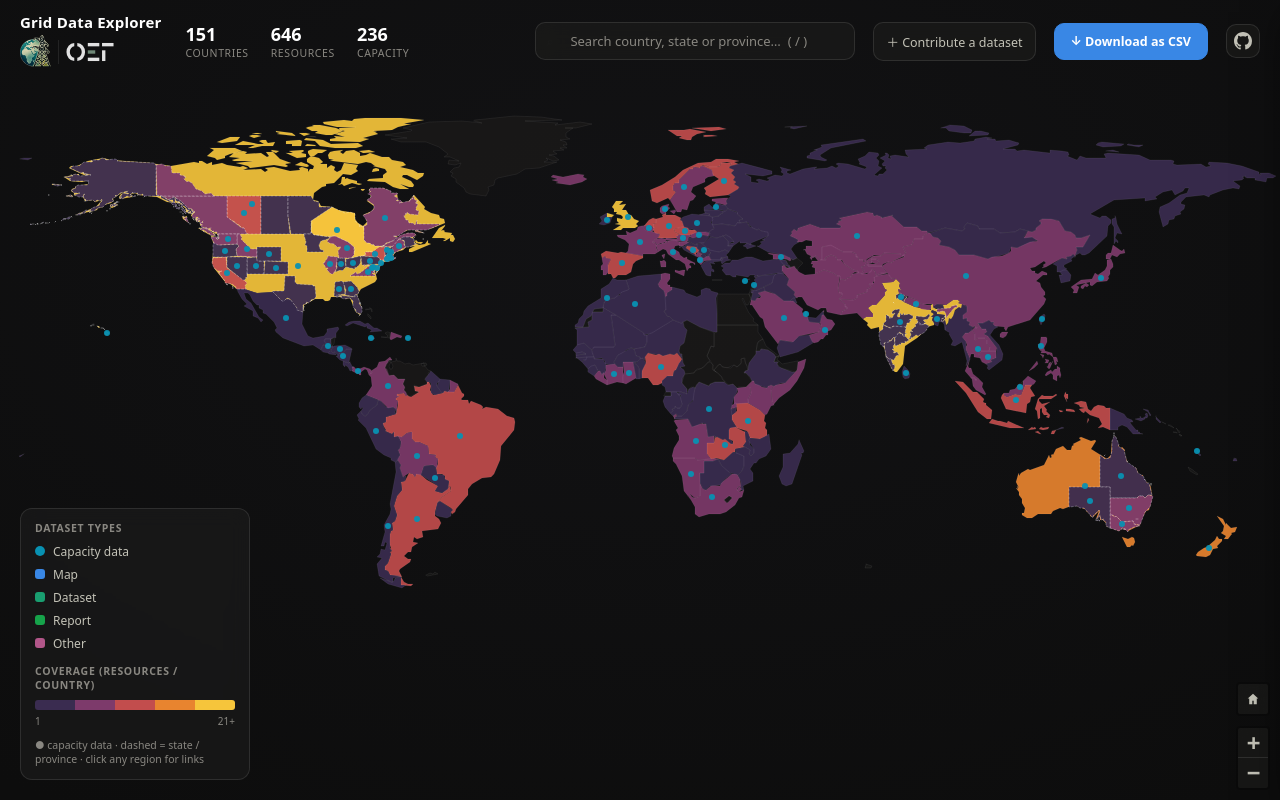
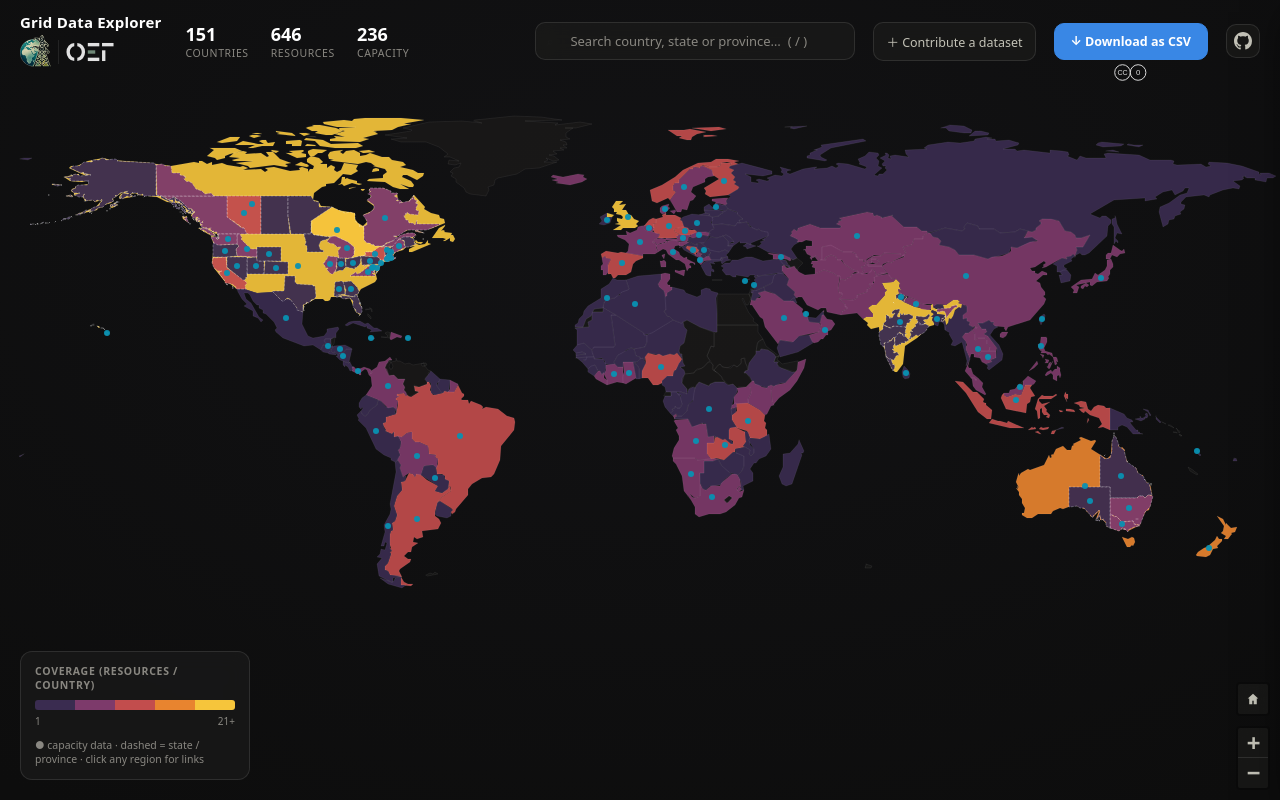
Before and after one commit to open-energy-transition/Awesome-Electrical-Grid-Mapping, a website with bundled scripts: page docs/index.html in a window 1280 px wide. Shown: the top 800 px of the page. Built offline with nearby package versions, Linux system fonts and the light colour scheme.

Commit message:
add data licence

```diff
--- a/docs/css/style.css
+++ b/docs/css/style.css
@@ -151,6 +151,14 @@ a { color: inherit; }
 }
 .btn-primary:hover { background: #2a78d6; border-color: #2a78d6; color: #ffffff; }
 
+.downloadwrap { position: relative; display: flex; }
+.cc-badge {
+  position: absolute; top: 100%; left: 50%; transform: translateX(-50%);
+  margin-top: 4px;
+  display: flex; color: var(--ink); opacity: 0.85; transition: opacity .15s;
+}
+.cc-badge:hover { opacity: 1; }
+
 .icon-btn {
   display: flex; align-items: center; justify-content: center;
   width: 34px; height: 34px; flex: none;
@@ -176,10 +184,6 @@ a { color: inherit; }
   margin: 0 0 8px; font-size: 10.5px; text-transform: uppercase;
   letter-spacing: .7px; color: var(--muted); font-weight: 600;
 }
-.legend .types { display: flex; flex-direction: column; gap: 6px; margin-bottom: 12px; }
-.legend .type { display: flex; align-items: center; gap: 8px; font-size: 12px; color: var(--ink-2); }
-.legend .dot { width: 10px; height: 10px; border-radius: 3px; flex: none; }
-.legend .dot.cap { border-radius: 50%; }
 .legend .cov { display: flex; align-items: center; gap: 0; }
 .legend .cov .sw { height: 10px; flex: 1; }
 .legend .cov .sw:first-child { border-radius: 3px 0 0 3px; }
--- a/docs/index.html
+++ b/docs/index.html
@@ -41,7 +41,18 @@
     <a class="btn" id="contribute"
        href="https://github.com/open-energy-transition/Awesome-Electrical-Grid-Mapping/issues/new?title=Add+dataset%3A+&body=%2A%2ACountry+or+region%3A%2A%2A+%0A%2A%2ALink+to+dataset%3A%2A%2A+%0A%2A%2AYear+of+publication+or+last+update%3A%2A%2A+%0A%2A%2ALicense+type%3A%2A%2A+%0A%2A%2ATags%3A%2A%2A+%28capacitydata+%7C+dataset+%7C+map+%7C+report%29"
        target="_blank" rel="noopener" title="Suggest a new dataset to add to the list">＋ Contribute<span class="hide-sm">&nbsp;a dataset</span></a>
-    <button class="btn btn-primary" id="download-csv" title="Download all datasets as CSV">↓&nbsp;<span class="hide-sm">Download as&nbsp;</span>CSV</button>
+    <div class="downloadwrap">
+      <button class="btn btn-primary" id="download-csv" title="Download all datasets as CSV">↓&nbsp;<span class="hide-sm">Download as&nbsp;</span>CSV</button>
+      <a class="cc-badge" href="https://creativecommons.org/publicdomain/zero/1.0/" target="_blank" rel="noopener"
+         title="Data released under CC0 1.0 – Public Domain Dedication">
+        <svg viewBox="0 0 48 24" width="34" height="17" aria-hidden="true">
+          <circle cx="12" cy="12" r="11" fill="none" stroke="currentColor" stroke-width="1.4" />
+          <text x="12" y="16" text-anchor="middle" font-size="10" font-family="Arial, sans-serif" fill="currentColor">CC</text>
+          <circle cx="34" cy="12" r="11" fill="none" stroke="currentColor" stroke-width="1.4" />
+          <text x="34" y="16" text-anchor="middle" font-size="11" font-family="Arial, sans-serif" fill="currentColor">0</text>
+        </svg>
+      </a>
+    </div>
     <a class="icon-btn" href="https://github.com/open-energy-transition/Awesome-Electrical-Grid-Mapping"
        target="_blank" rel="noopener" title="View source on GitHub" aria-label="View source on GitHub">
       <svg viewBox="0 0 16 16" width="18" height="18" fill="currentColor" aria-hidden="true">
@@ -51,8 +62,6 @@
   </header>
 
   <aside class="legend">
-    <h4>Dataset types</h4>
-    <div class="types" id="legend-types"></div>
     <h4>Coverage (resources / country)</h4>
     <div class="cov" id="legend-cov"></div>
     <div class="covlabels"><span>1</span><span>21+</span></div>
--- a/docs/js/app.js
+++ b/docs/js/app.js
@@ -444,14 +444,6 @@ function buildStats(geojson) {
 function setStat(id, n) { document.getElementById(id).textContent = n.toLocaleString(); }
 
 function buildLegend() {
-  const types = document.getElementById("legend-types");
-  TYPE_ORDER.forEach((t) => {
-    const row = document.createElement("div");
-    row.className = "type";
-    const round = t === "capacitydata" ? " cap" : "";
-    row.innerHTML = `<span class="dot${round}" style="background:${TYPES[t].color}"></span>${TYPES[t].label}`;
-    types.appendChild(row);
-  });
   const cov = document.getElementById("legend-cov");
   [...COVERAGE].reverse().forEach((b) => {
     const sw = document.createElement("span");
```
